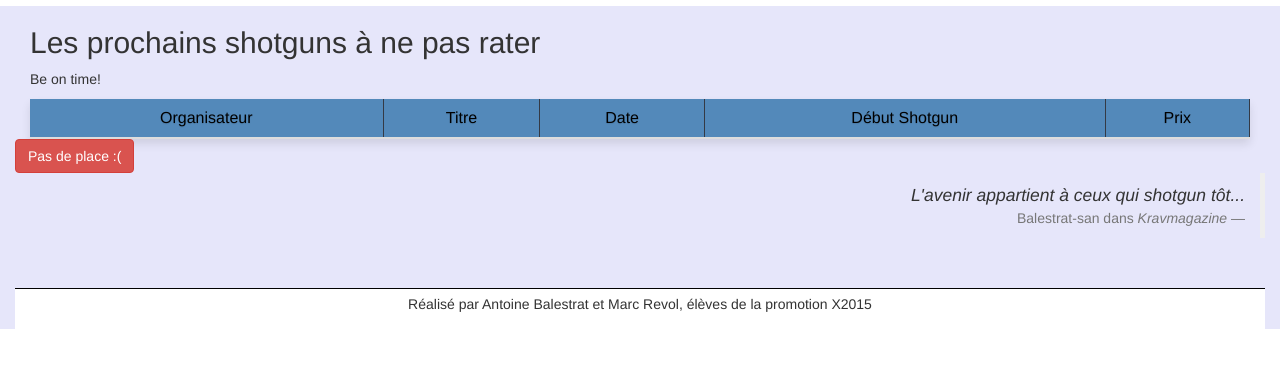
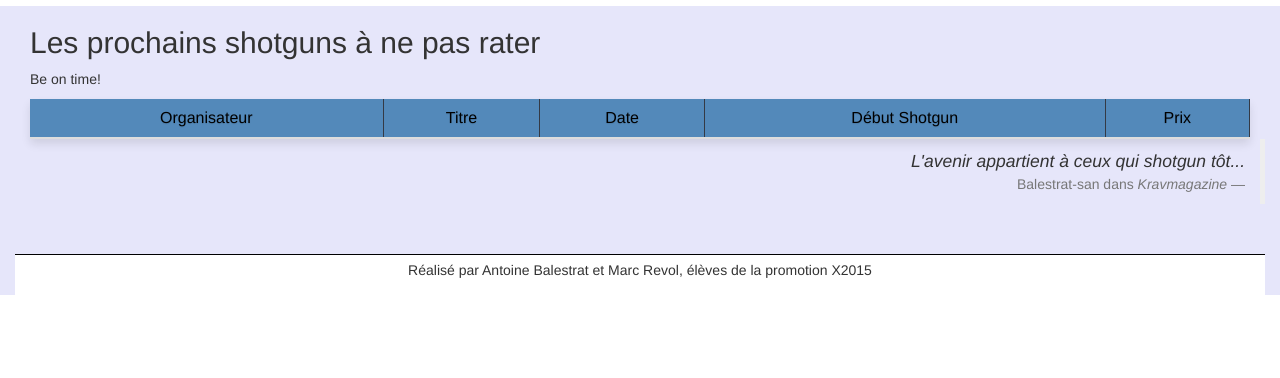
Before and after one commit to Mrktn/shotgun.bin, a PHP site: page /index.php?activePage=index in a window 1280 px wide. Shown: the part 422-800 px from the top of the page. Run offline with PHP 8.4, Linux system fonts and the light colour scheme; data that the repository does not hold is empty; some libraries are stand-ins or nearby versions.

Commit message:
Merge origin/master
Conflicts:
	README.md
	content/content_index.php

```diff
--- a/content/content_index.php
+++ b/content/content_index.php
@@ -33,7 +33,6 @@ echo'
 </div> </div>';
 };
 
-echo '<form action="index.php" method="get"><input type="hidden" name="todoShotgunIt" value="suscribe"><input type="hidden" name="activePage" value="shotgunIt"><input type="hidden" name="idShotgun" value="42"><input id="buttonShotgun" type="submit" value="Pas de place :(" class="btn btn-danger"></form>';
 echo"       <blockquote  class='blockquote-reverse'>
                         <i>L'avenir appartient à ceux qui shotgun tôt...</i>
                         <footer>Balestrat-san dans <cite title='Kravmagazine'>Kravmagazine</cite></footer>
```
